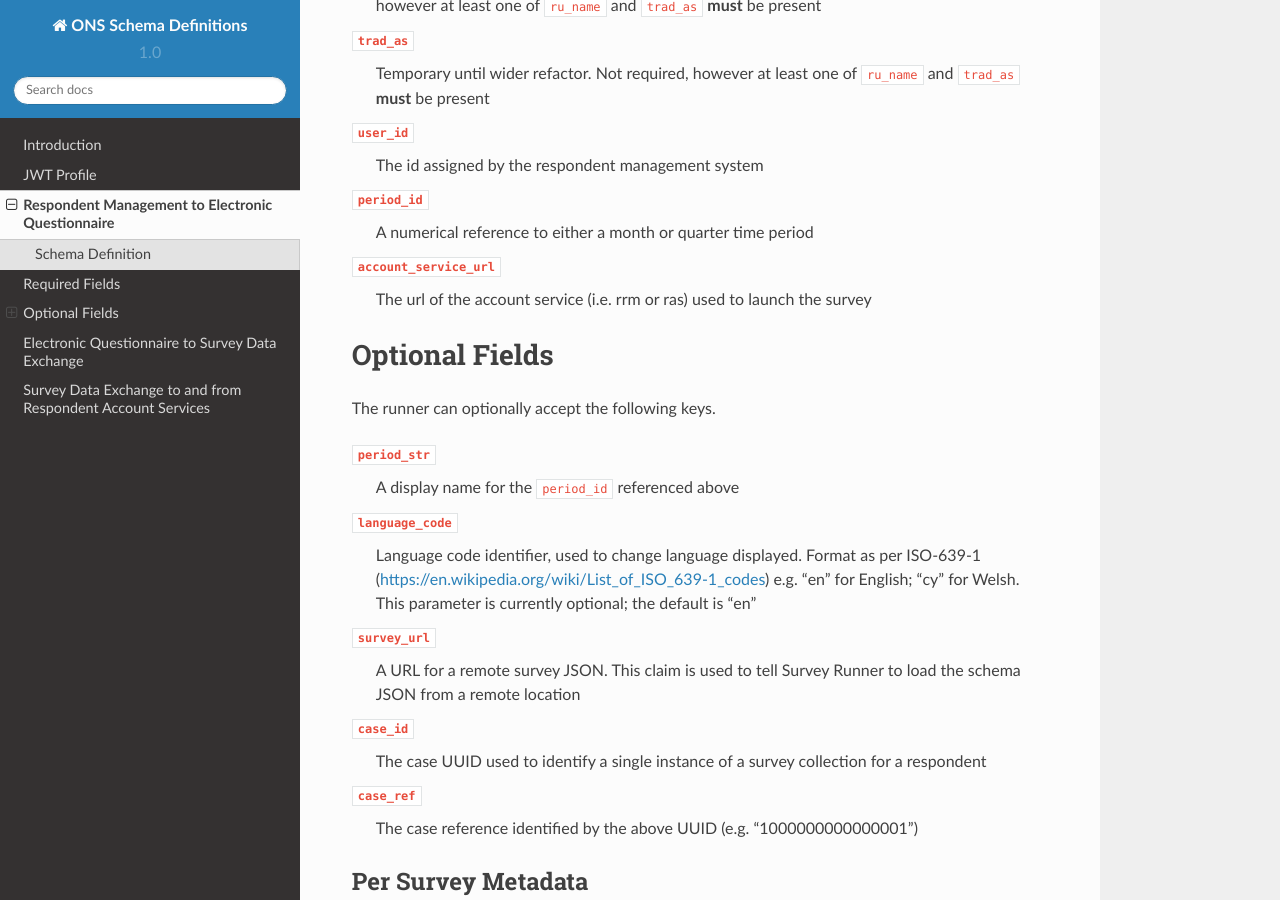
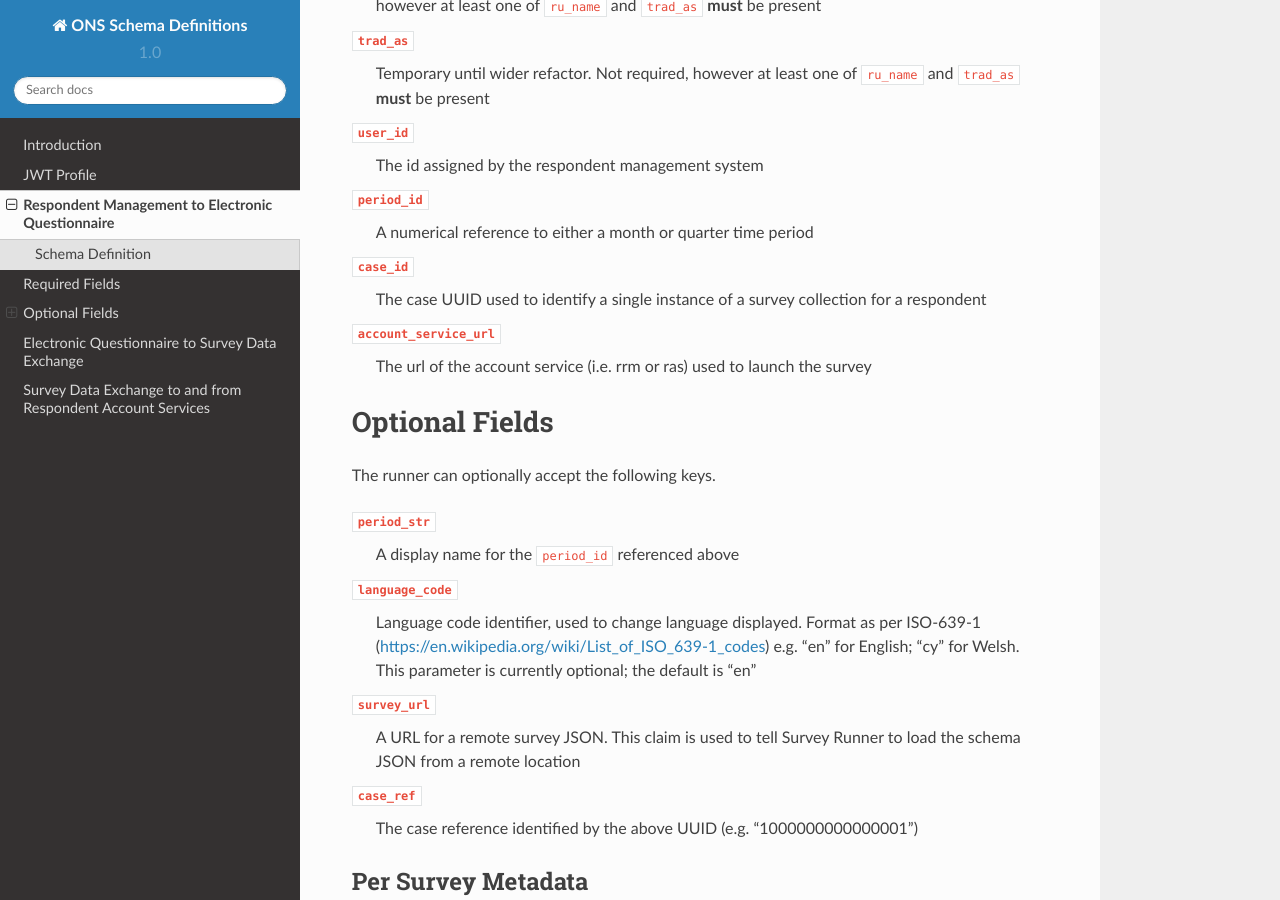
Before and after one commit to ONSdigital/ons-schema-definitions, a Sphinx documentation site: the page built from docs/respondent_management_to_electronic_questionnaire.rst, in a window 1280 px wide and 900 px high, scrolled down 1127 px. Built offline with Sphinx 7.4.7 and the Read the Docs theme 2.0.0, drawn with Linux system fonts in a browser that asks for light colours; part of the change alters nothing that is shown.

```diff
--- a/docs/respondent_management_to_electronic_questionnaire.rst
+++ b/docs/respondent_management_to_electronic_questionnaire.rst
@@ -39,6 +39,8 @@ The following metadata keys are always required for the survey runner, they do n
   The id assigned by the respondent management system
 ``period_id``
   A numerical reference to either a month or quarter time period
+``case_id``
+  The case UUID used to identify a single instance of a survey collection for a respondent
 ``account_service_url``
   The url of the account service (i.e. rrm or ras) used to launch the survey
 
@@ -52,8 +54,6 @@ The runner can optionally accept the following keys.
   Language code identifier, used to change language displayed. Format as per ISO-639-1 (https://en.wikipedia.org/wiki/List_of_ISO_639-1_codes) e.g. "en" for English; "cy" for Welsh. This parameter is currently optional; the default is "en"
 ``survey_url``
   A URL for a remote survey JSON. This claim is used to tell Survey Runner to load the schema JSON from a remote location
-``case_id``
-  The case UUID used to identify a single instance of a survey collection for a respondent
 ``case_ref``
   The case reference identified by the above UUID (e.g. "1000000000000001")
 
```
